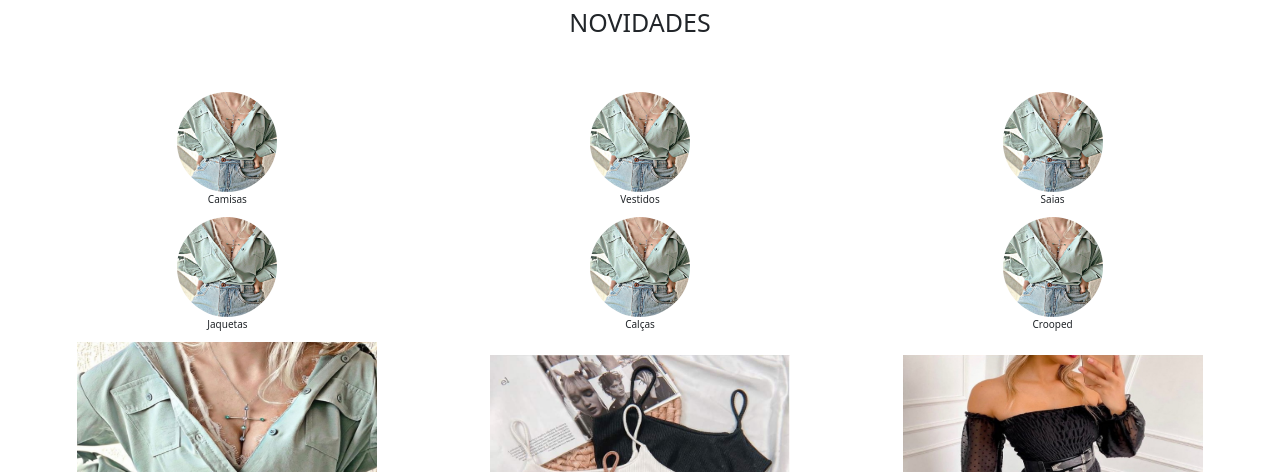
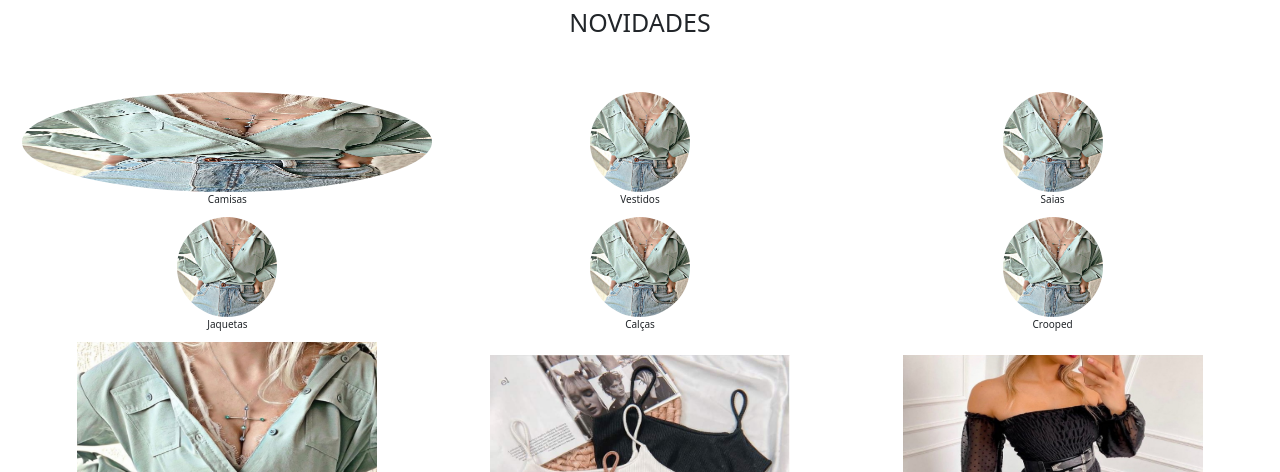
Before and after one commit to gabriellasantana123/Site-Boho-Chic, a plain HTML site: page index.html in a window 1280 px wide. Shown: the part 328-800 px from the top of the page. Drawn offline with nearby package versions, Linux system fonts and the light colour scheme.

Commit message:
Update index.html

```diff
--- a/index.html
+++ b/index.html
@@ -63,7 +63,7 @@
 <!-- colocar as imagens circulares com os nomes das roupas-->
 
 <div class="box">
-    <img src="imagens/camisaverde.jpg" class="rounded-circle" alt="Camisas" width="100" height="100"/>
+    <img src="imagens/camisaverde.jpg" class="rounded-circle" alt="Camisas" style="width:100%" width="100" height="100"/>
        <p>Camisas</p>
  </div>
 
@@ -91,7 +91,6 @@
 div.box {
 	width: 100px;
 	display: inline-block;
-	right: 500px
 }
 </style>
 
```
